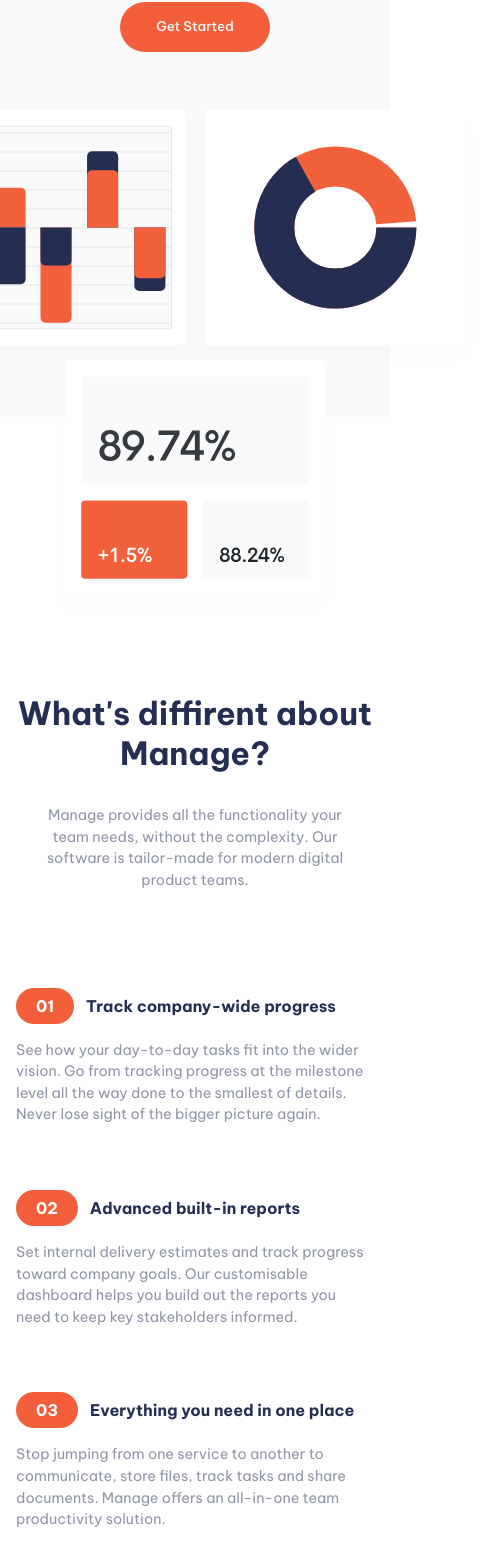
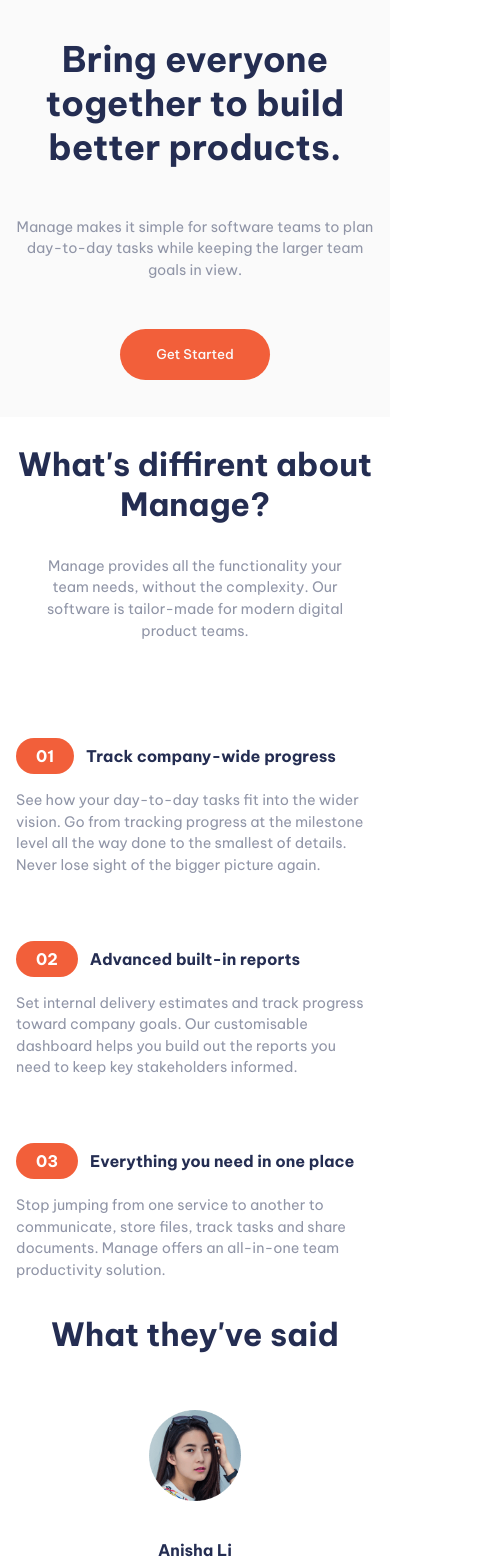
Before and after one commit to kaya70875/manage-landing-page-react, a React (Vite) app in the folder manage-react/: page / in a window 390 px wide. Shown: the part 427-1995 px from the top of the page, 485 px wide, since content can reach past the window. Built offline with nearby package versions, Linux system fonts and the light colour scheme.

Commit message:
update hero section

```diff
--- a/manage-react/src/components/Comments.css
+++ b/manage-react/src/components/Comments.css
@@ -39,3 +39,61 @@
 .comments-card-comment  , .comments-card-comment p{
     width: 100%;
 }
+
+.ellipse-buttons {
+    display: flex;
+    justify-content: center;
+    gap: 0.5rem;
+    margin-top: 1rem;
+  }
+
+  .ellipse {
+    width: 10px;
+    height: 10px;
+    border-radius: 50%;
+    background-color: #ccc;
+    border: none;
+    cursor: pointer;
+  }
+
+  .ellipse.active {
+    background-color: #428493;
+  }
+
+
+@media (max-width : 654px) {
+    .comments-card-image img {
+        width: 85%;
+        height: 85%;
+        object-fit: contain;
+    }
+
+    .comments-card-comment{
+        display: flex;
+        align-items: center;
+        justify-content: center;
+        p {
+            max-width: 20rem;
+        }
+    }
+
+    .comments-card {
+        min-width: 20rem;
+        gap : .75rem;
+    }
+
+    .comments-card-wrapper {
+        gap : 2rem;
+    }
+
+    .comments-wrapper {
+        gap : 3rem;
+    }
+}
+
+/* Small devices (phones) */
+@media (max-width : 360px) {
+    .comments-card-comment p{
+        max-width: 15rem;
+    }
+}
--- a/manage-react/src/components/Hero.css
+++ b/manage-react/src/components/Hero.css
@@ -33,7 +33,7 @@
     }
 
     .hero-wrapper {
-        flex-direction: column;
+        flex-direction: column-reverse;
         align-items: center;
         gap: 3rem;
         padding-block: 2em;
@@ -49,3 +49,22 @@
         align-items: center;
     }
 }
+
+@media (max-width : 634px) {
+    .hero-right img {
+        width: 100%;
+        height: 100%;
+        object-fit: cover;
+    }
+
+    .hero-wrapper {
+        gap : 2rem;
+    }
+}
+
+@media (max-width : 430px) {
+    .hero-right img {
+        width: 90%;
+        height: 90%;
+    }
+}
```
